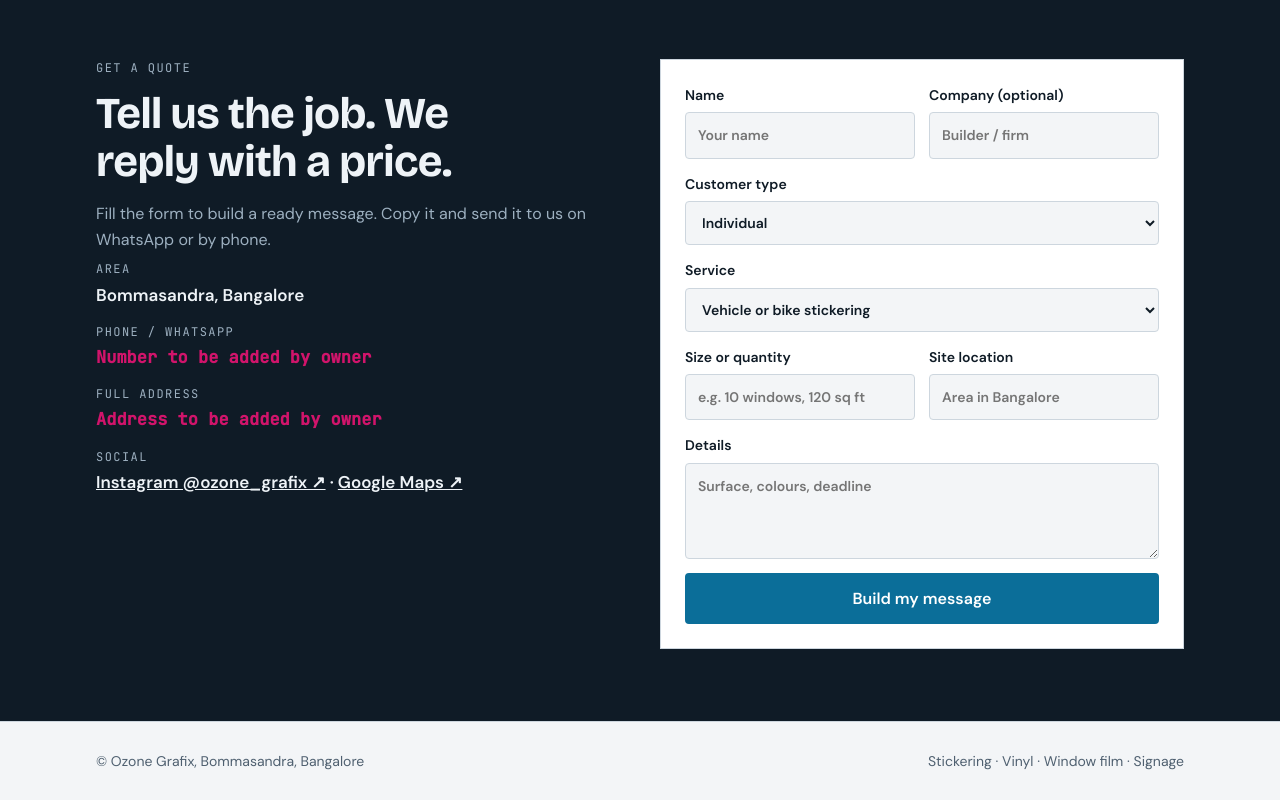
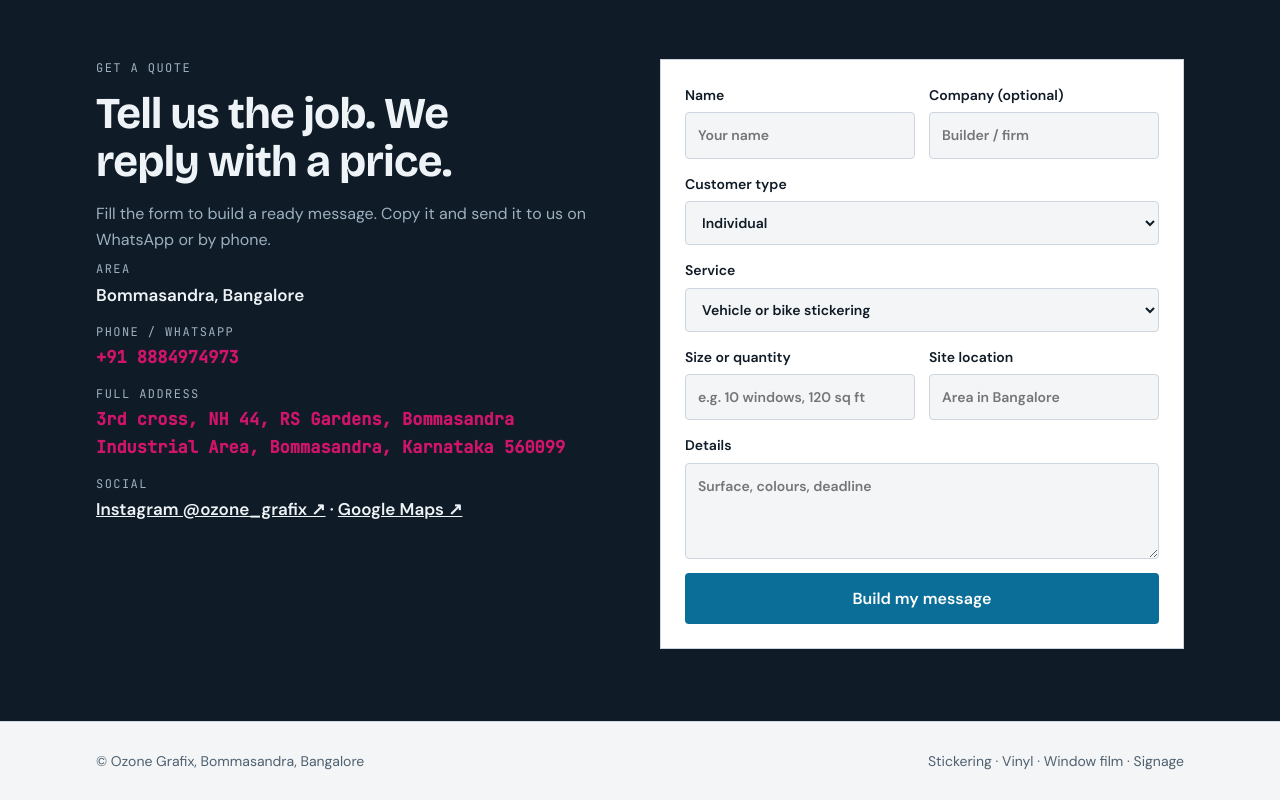
Before and after one commit to fuzailkhan/ozonegrafix, a plain HTML site: page index.html in a window 1280 px wide. Shown: the part 4716-5516 px from the top of the page. Drawn offline with nearby package versions, Linux system fonts and the light colour scheme.

Commit message:
Update index.html

```diff
--- a/index.html
+++ b/index.html
@@ -279,8 +279,8 @@ footer{border-top:1px solid var(--line);padding-block:28px;color:var(--muted);fo
       <p style="color:var(--band-muted);max-width:46ch">Fill the form to build a ready message. Copy it and send it to us on WhatsApp or by phone.</p>
       <div class="contact-list">
         <div><span class="label">Area</span><b>Bommasandra, Bangalore</b></div>
-        <div><span class="label">Phone / WhatsApp</span><b id="phoneShow" class="todo">Number to be added by owner</b></div>
-        <div><span class="label">Full address</span><b class="todo" id="addrShow">Address to be added by owner</b></div>
+        <div><span class="label">Phone / WhatsApp</span><b id="phoneShow" class="todo">+91 8884974973</b></div>
+        <div><span class="label">Full address</span><b class="todo" id="addrShow">3rd cross, NH 44, RS Gardens, Bommasandra Industrial Area, Bommasandra, Karnataka 560099</b></div>
         <div><span class="label">Social</span><b><a href="https://www.instagram.com/ozone_grafix/" target="_blank" rel="noopener">Instagram @ozone_grafix ↗</a> · <a href="https://share.google/SuHGlNIlfJaFBQzWm" target="_blank" rel="noopener">Google Maps ↗</a></b></div>
       </div>
     </div>
```
